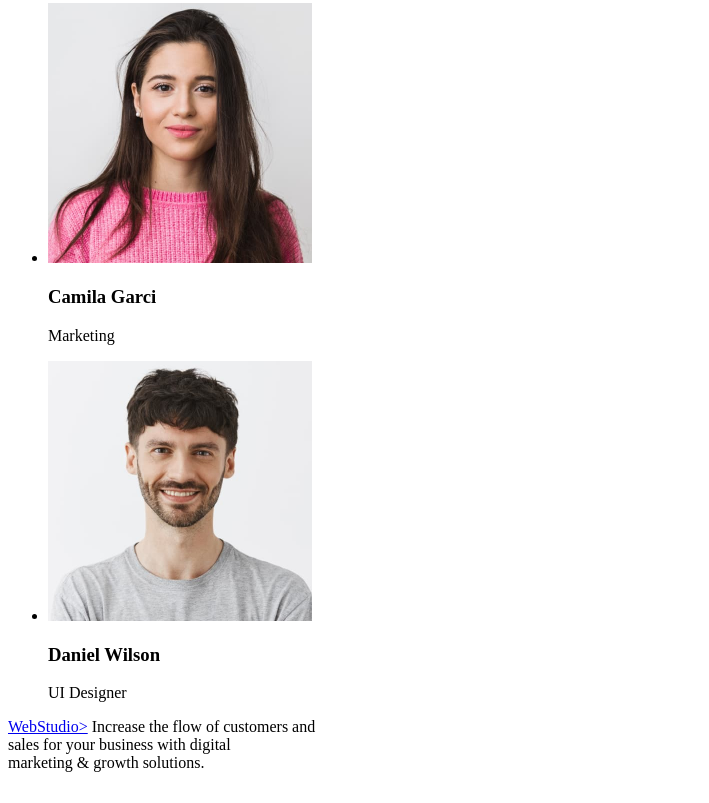
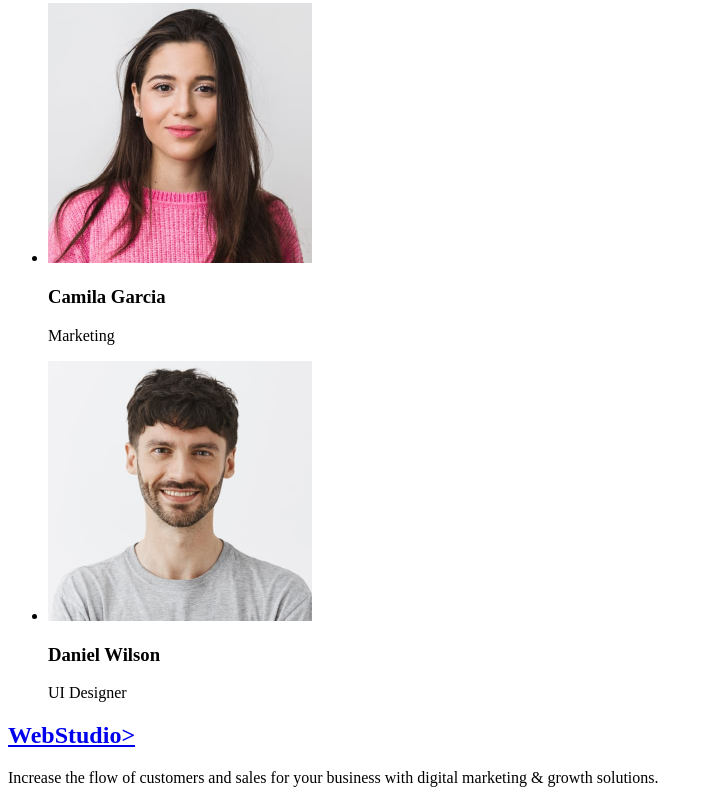
Before and after one commit to Svetakler/goit-markup-hw-01, a plain HTML site: page index.html in a window 1280 px wide. Shown: the part 1372-2175 px from the top of the page, without its empty margins (0-709 px from the left). Before the commit the page ends 2152 px from the top, so only its background shows below. Drawn offline with Linux system fonts and the light colour scheme.

Commit message:
add markup

```diff
--- a/index.html
+++ b/index.html
@@ -91,7 +91,7 @@
               width="264"
               height="260"
             />
-            <h3>Camila Garci</h3>
+            <h3>Camila Garcia</h3>
             <p>Marketing</p>
           </li>
           <li>
@@ -108,11 +108,12 @@
       </section>
     </main>
     <footer>
-      <a href="./index.html">WebStudio></a>
+      <h2><a href="./index.html">WebStudio></a></h2>
 
-      Increase the flow of customers and<br />
-      sales for your business with digital<br />
-      marketing & growth solutions.
+      <p>
+        Increase the flow of customers and sales for your business with digital
+        marketing & growth solutions.
+      </p>
     </footer>
   </body>
 </html>
```
